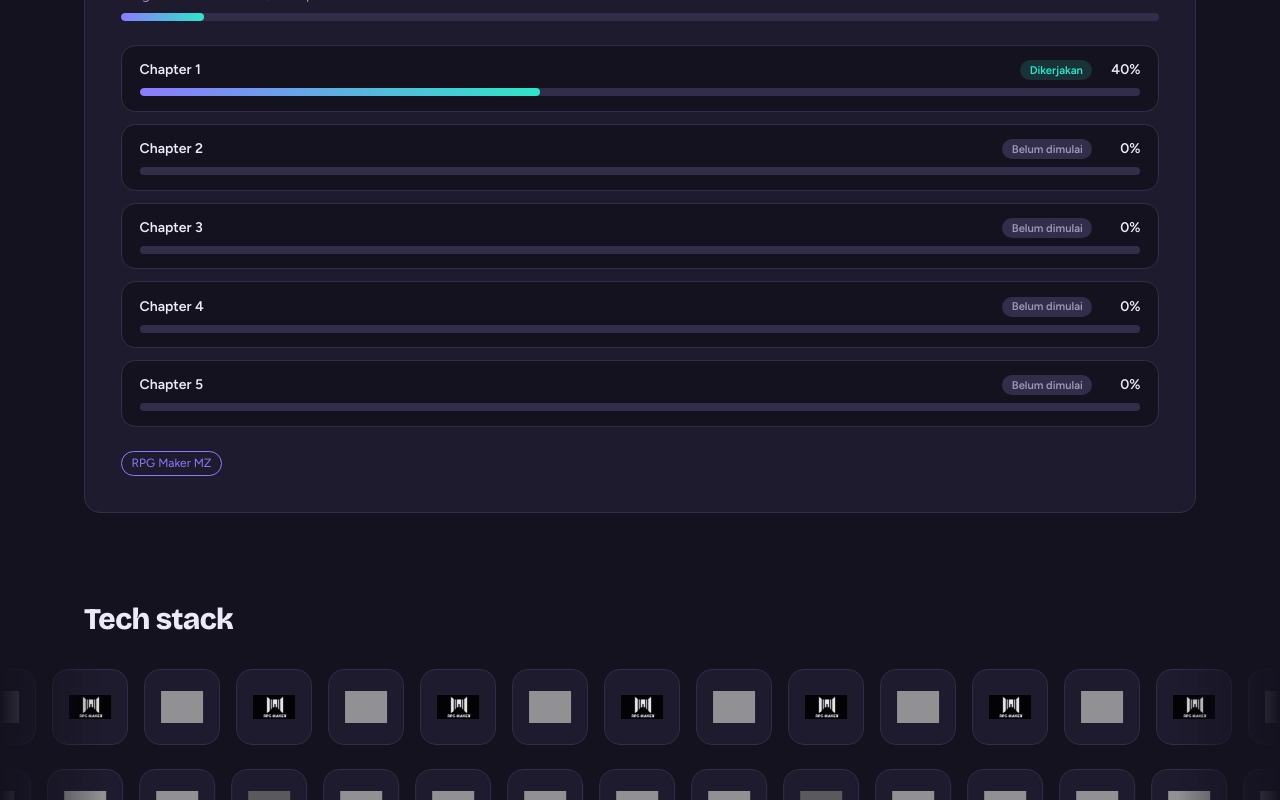
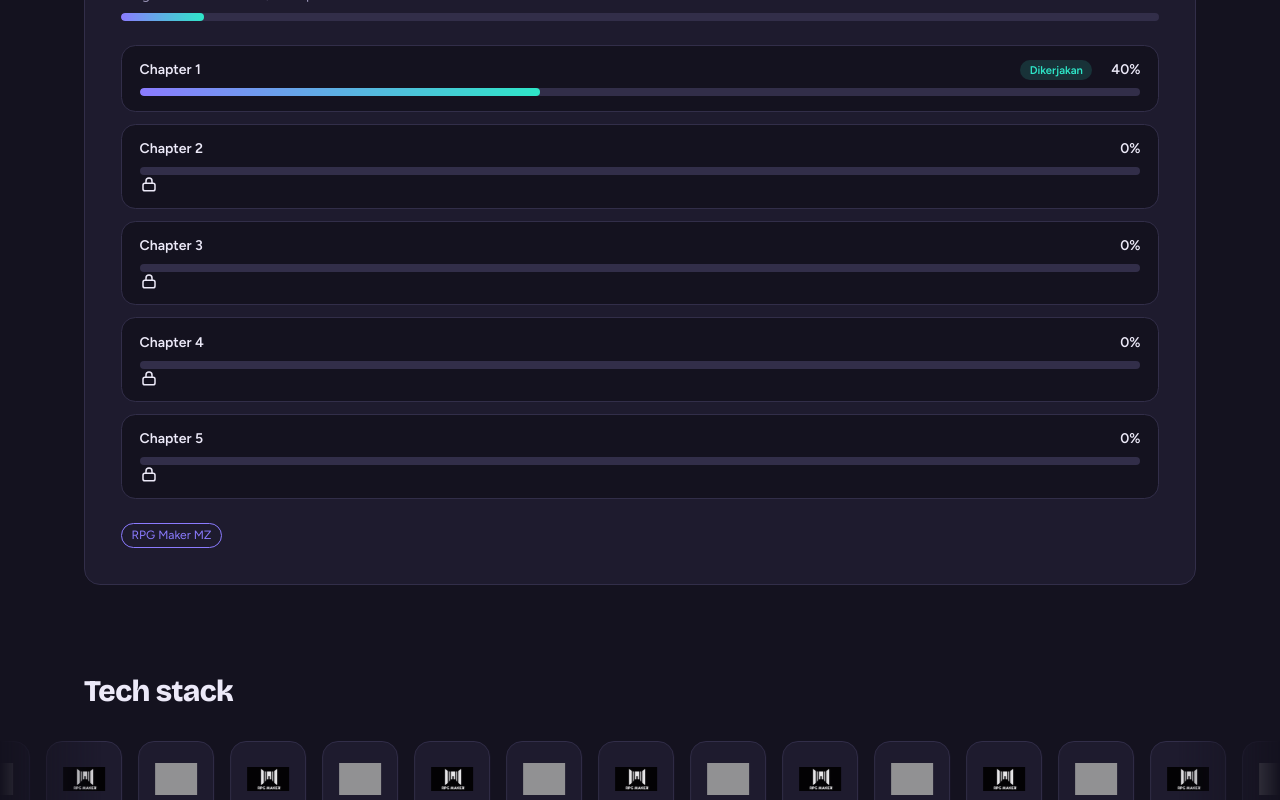
Before and after one commit to amatsukamiharuto-boop/Website-Portofolio, a Next.js app: page / in a window 1280 px wide. Shown: the part 2280-3080 px from the top of the page. Built offline with nearby package versions, Linux system fonts and the light colour scheme; grey boxes are pictures that could not be loaded.

Commit message:
Refactor Status component for chapter progress
Refactor status logic to handle locked chapters and remove unused stateOf function.

```diff
--- a/components/Status.js
+++ b/components/Status.js
@@ -1,8 +1,7 @@
 import L from './L';
 import { CONFIG } from '../data/site';
 
-const stateOf = p => (p >= 100 ? 'done' : p > 0 ? 'doing' : 'todo');
-const LABEL = { done: 'stDone', doing: 'stDoing', todo: 'stTodo' };
+const LABEL = { done: 'stDone', doing: 'stDoing' };
 
 export default function Status() {
   const nw = CONFIG.nowWorking;
@@ -27,11 +26,30 @@ export default function Status() {
         </div>
         <div className="quest-bar"><div className="quest-fill" style={{ '--w': `${overall}%` }} /></div>
 
-        {/* Progres per chapter */}
+        {/* Progres per chapter. Chapter 0% = terkunci (digembok dan diburamkan) */}
         {ch.length > 0 && (
           <ul className="grid gap-3 mt-6">
             {ch.map((c, i) => {
-              const s = stateOf(c.progress);
+              if (c.progress <= 0) {
+                return (
+                  <li key={c.name} className="chapter locked">
+                    <div className="locked-blur" aria-hidden="true">
+                      <div className="flex items-center justify-between gap-3 mb-2">
+                        <span className="font-semibold text-sm">{c.name}</span>
+                        <span className="text-sm font-semibold">0%</span>
+                      </div>
+                      <div className="quest-bar"><div className="quest-fill" style={{ '--w': '0%' }} /></div>
+                    </div>
+                    <div className="lock-overlay">
+                      <svg width="18" height="18" viewBox="0 0 24 24" fill="none" stroke="currentColor" strokeWidth="2" strokeLinecap="round" strokeLinejoin="round" aria-hidden="true">
+                        <rect x="4" y="11" width="16" height="10" rx="2.5" /><path d="M8 11V8a4 4 0 0 1 8 0v3" />
+                      </svg>
+                      <span><L k="stLocked" /></span>
+                    </div>
+                  </li>
+                );
+              }
+              const s = c.progress >= 100 ? 'done' : 'doing';
               return (
                 <li key={c.name} className="chapter">
                   <div className="flex items-center justify-between gap-3 mb-2">
```
